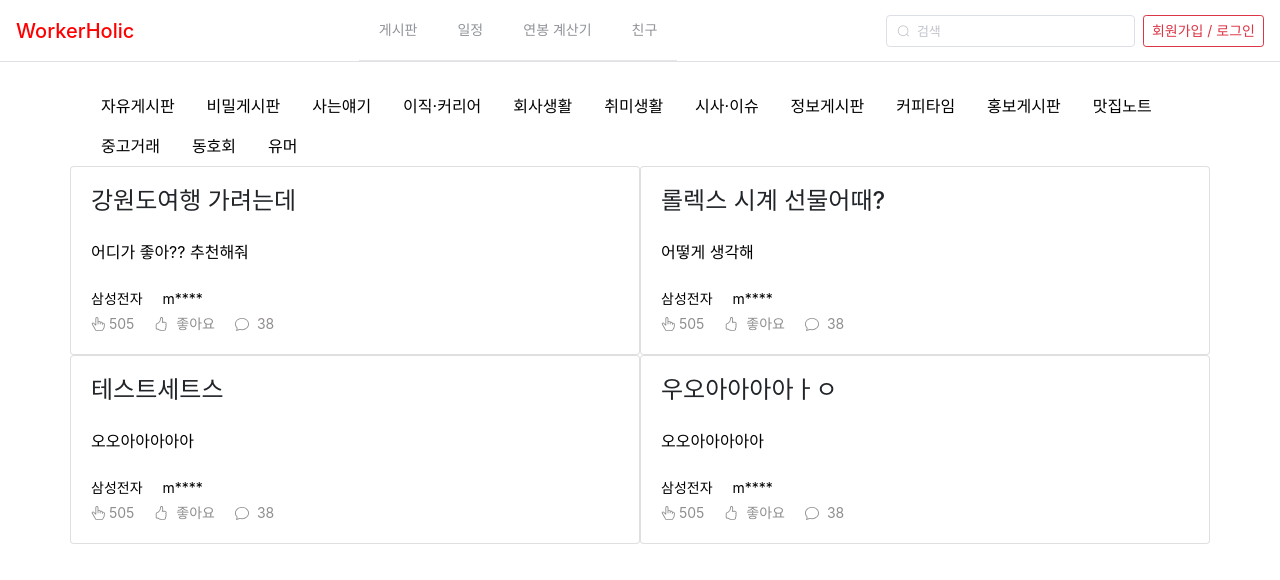
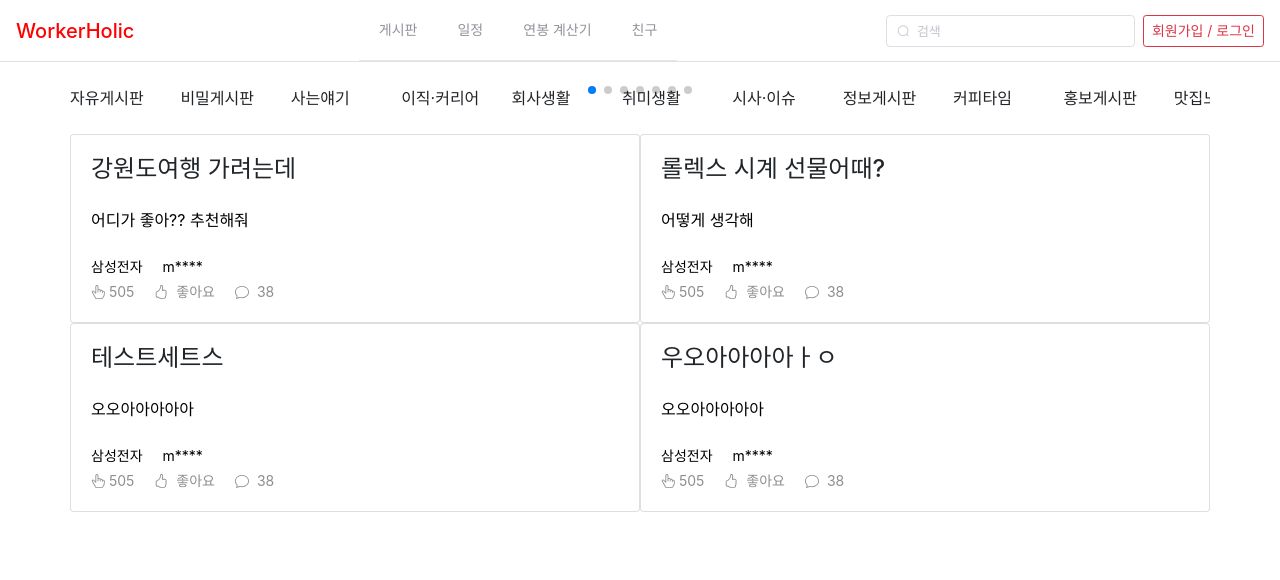
Before and after one commit to skarbgud/TodayWorker, a Vue app in the folder frontend/: page /freeboard in a window 1280 px wide. Shown: the top 580 px of the page. Built offline with nearby package versions, Linux system fonts and the light colour scheme.

Commit message:
[FE] Swiper 적용 (TODO. 간격조절, 페이지네이션)

```diff
--- a/frontend/package.json
+++ b/frontend/package.json
@@ -13,8 +13,9 @@
     "bootstrap-vue": "^2.21.2",
     "core-js": "^3.6.5",
     "element-ui": "^2.15.3",
-    "swiper": "^6.8.2",
+    "swiper": "5.3.7",
     "vue": "^2.6.14",
+    "vue-awesome-swiper": "^4.1.1",
     "vue-router": "^3.5.2"
   },
   "devDependencies": {
--- a/frontend/src/main.js
+++ b/frontend/src/main.js
@@ -7,12 +7,15 @@ import ElementUI from 'element-ui';
 import 'element-ui/lib/theme-chalk/index.css';
 import { IconsPlugin } from 'bootstrap-vue'
 import '@fortawesome/fontawesome-free/js/all.js'
+// import { Swiper, SwiperSlide } from "vue-awesome-swiper";
 
 import router from "./router"
 
 Vue.use(IconsPlugin);
 Vue.use(BootstrapVue);
 Vue.use(ElementUI);
+// Vue.use(Swiper);
+// Vue.use(SwiperSlide);
 
 Vue.config.productionTip = false
 
--- a/frontend/src/views/components/cards/CardList.vue
+++ b/frontend/src/views/components/cards/CardList.vue
@@ -1,24 +1,23 @@
 <template>
   <div>
     <b-card :title="post.title" class="card-link">
-
       <b-card-text class="mt-4 mb-4">
-        <b-link  class="card-link">
-        {{post.content}}
+        <b-link class="card-link">
+          {{ post.content }}
         </b-link>
       </b-card-text>
 
       <!--유저 정보-->
       <div class="user-info">
         <a href="#" class="card-link">삼성전자</a>
-        <b-link href="#" class="card-link">m****</b-link><br>
+        <b-link href="#" class="card-link">m****</b-link><br />
       </div>
 
       <!-- 조회수, 좋아요, 댓글 갯수-->
       <div class="icon-color mt-1">
         <b-icon class="ml-0 " icon="hand-index-thumb" /> 505
-     <b-icon class="mx-2 ml-3 " icon="hand-thumbs-up"/>좋아요
-     <b-icon class="mx-2 ml-3 " icon="chat"/>38
+        <b-icon class="mx-2 ml-3 " icon="hand-thumbs-up" />좋아요
+        <b-icon class="mx-2 ml-3 " icon="chat" />38
       </div>
     </b-card>
   </div>
@@ -26,25 +25,24 @@
 
 <script>
 export default {
-    props:{
+  name: 'CardList',
+  props: {
     post: {
       type: Object,
     },
   },
   data() {
-        return {
-
-        }
-    }
-}
+    return {};
+  },
+};
 </script>
 
 <style>
-.icon-color{
-    color:rgb(145, 141, 141);
+.icon-color {
+  color: rgb(145, 141, 141);
   font-size: 14px;
 }
-a{
+a {
   color: black;
 }
 .user-info {
--- a/frontend/src/views/components/navBar.vue
+++ b/frontend/src/views/components/navBar.vue
@@ -1,34 +1,87 @@
 <template>
   <div>
-
-    <b-nav>
-        <b-nav-item v-for="(title,index) in cardTitles" :key="index" class="item" @click="golive(index)">
-            {{cardTitles[index].title}}
+    <b-row class="mb-4">
+      <swiper class="swiper" :options="swiperOption">
+        <div class="swiper-pagination" slot="pagination"></div>
+        <swiper-slide
+          v-for="(title, index) in cardTitles"
+          :key="index"
+          class="item"
+          @click="golive(index)"
+        >
+          {{ cardTitles[index].title }}
+          <!-- <b-nav>
+          <b-nav-item
+            v-for="(title, index) in cardTitles"
+            :key="index"
+            class="item"
+            @click="golive(index)"
+          >
+            {{ cardTitles[index].title }}
           </b-nav-item>
-  </b-nav>
+        </b-nav> -->
+        </swiper-slide>
+      </swiper>
+    </b-row>
   </div>
 </template>
 
 <script>
-import cardTitles from '@/constant/index';
+import cardTitles from "@/constant/index";
+import { Swiper, SwiperSlide } from "vue-awesome-swiper";
+import "swiper/css/swiper.css";
 
 export default {
+  name: "NavBar",
+  components: {
+    Swiper,
+    SwiperSlide,
+  },
   data() {
-        return{
+    return {
       cardTitles,
-        }
+      swiperOption: {
+        slidesPerView: 5,
+        spaceBetween: 50,
+        pagination: {
+          el: ".swiper-pagination",
+          clickable: true,
+        },
+        breakpoints: {
+          1024: {
+            slidesPerView: 8,
+            spaceBetween: 20,
+          },
+          768: {
+            slidesPerView: 3,
+            spaceBetween: 30,
+          },
+          640: {
+            slidesPerView: 2,
+            spaceBetween: 20,
+          },
+          320: {
+            slidesPerView: 1,
+            spaceBetween: 10,
+          },
+        },
+      },
+    };
   },
   methods: {
     golive(index) {
       console.log(this.cardTitles[index]);
       this.$router.push(this.cardTitles[index].path).catch(() => {});
     },
-    }
-}
+  },
+};
 </script>
 
 <style>
 .item:hover {
   border-bottom: 2px solid #0b0c0c;
 }
+.swiper-pagination{
+    /* clear: both; */
+}
 </style>
```
Also changed, not shown: 1 other file (tests, documents, lock files or other folders). Lines whose indentation alone changed are shown as unchanged.
